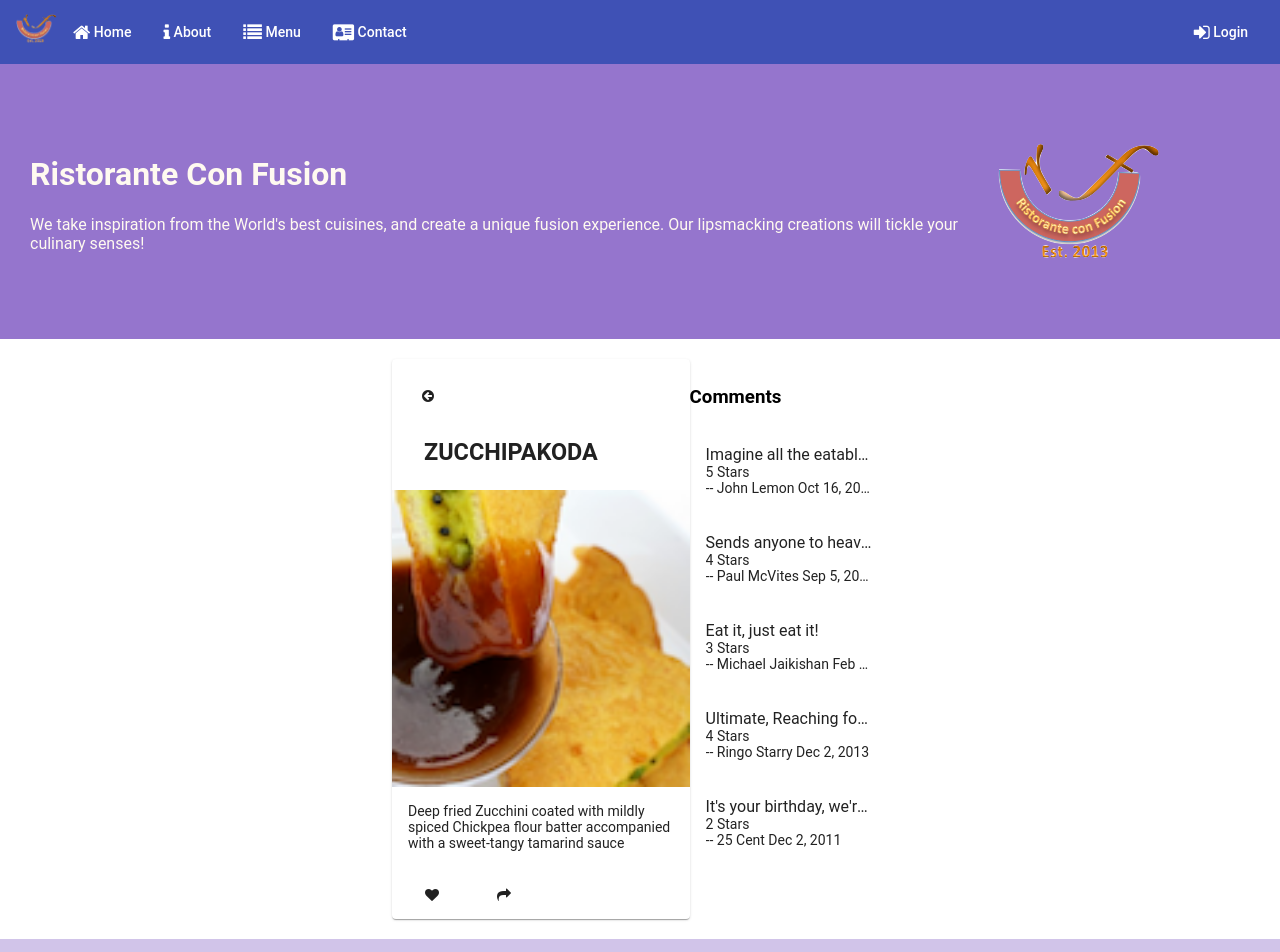
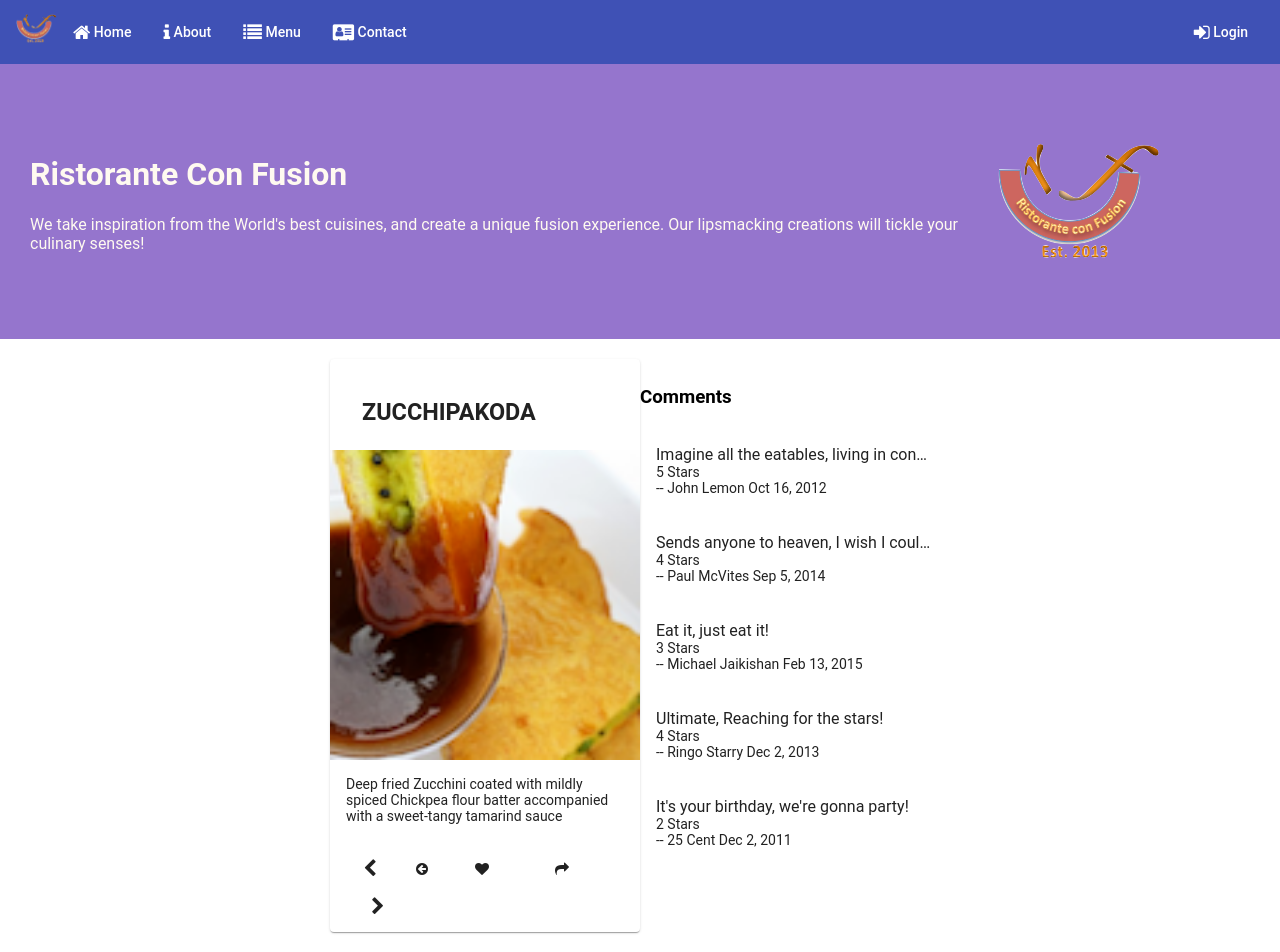
Before and after one commit to UmarAhmed29/Restaurant-Website-Angular, an Angular app: page /dishdetail/1 in a window 1280 px wide. Shown: the top 952 px of the page. Built offline with nearby package versions, Linux system fonts and the light colour scheme.

Commit message:
rxjs part-2

```diff
--- a/src/app/dishdetail/dishdetail.component.html
+++ b/src/app/dishdetail/dishdetail.component.html
@@ -1,11 +1,10 @@
 <div class="container" fxLayout="row" fxLayout.sm="column" fxLayout.xs="column"
   fxLayoutAlign.gt-md="space-around center" fxLayoutGap="10px" fxLayoutGap.xs="0">
 
-  <div fxFlex="40">
+  <div fxFlex="50" *ngIf="dish">
     <!-- <p>Display the details of the Dish here</p> -->
-    <div fxFlex *ngIf="dish">
+    <div fxFlex>
       <mat-card>
-        <button mat-icon-button (click)="goBack()"> <i class="fa fa-arrow-circle-left"></i> </button>
         <mat-card-header>
           <mat-card-title>
             <h3> {{dish.name | uppercase}} </h3>
@@ -16,13 +15,22 @@
           <p> {{dish.description}} </p>
         </mat-card-content>
         <mat-card-actions>
+          <button mat-button [routerLink]="['/dishdetail', prev]">
+            <span class="fa fa-chevron-left fa-lg"></span>
+          </button>
+          <button mat-icon-button (click)="goBack()"> <i class="fa fa-arrow-circle-left"></i> </button>
           <button mat-button> <i class="fa fa-heart"></i> </button>
           <button mat-button> <i class="fa fa-share"></i> </button>
+          <span class="flex-spacer"></span>
+          <button mat-button [routerLink]="['/dishdetail', next]">
+            <span class="fa fa-chevron-right fa-lg"></span>
+          </button>
         </mat-card-actions>
       </mat-card>
     </div>
-    <div fxFlex="40">
-    <mat-list *ngIf="dish">
+
+    <div fxFlex="50" *ngIf="dish">
+    <mat-list>
       <h3> Comments </h3>
       <mat-list-item *ngFor="let comment of dish.comments">
         <h4 matLine> {{comment.comment}} </h4>
--- a/src/app/dishdetail/dishdetail.component.ts
+++ b/src/app/dishdetail/dishdetail.component.ts
@@ -3,6 +3,7 @@
 import { Location } from '@angular/common';
 import { Dish } from '../shared/dish';
 import { DishService} from '../services/dish.service';
+import { switchMap } from 'rxjs/operators';
 
 @Component({
   selector: 'app-dishdetail',
@@ -12,13 +13,24 @@
 export class DishdetailComponent implements OnInit {
 
   dish: Dish;
+  dishIds: string[];
+  prev: string;
+  next: string;
 
   constructor(private dishService: DishService, private route: ActivatedRoute, private location: Location) { }
 
   ngOnInit() {
-    let id = this.route.snapshot.params['id'];
-    this.dishService.getDish(id)
-      .subscribe(dishes => this.dish = dishes);
+    this.dishService.getDishIds()
+      .subscribe((dishIds) => this.dishIds = dishIds);
+    this.route.params
+      .pipe(switchMap((params: Params) => this.dishService.getDish(params['id'])))
+      .subscribe(dish => { this.dish = dish; this.setPrevNext(dish.id); });
+  }
+
+  setPrevNext(dishId: string) {
+    const index = this.dishIds.indexOf(dishId);
+    this.prev = this.dishIds[(this.dishIds.length + index - 1) % this.dishIds.length];
+    this.next = this.dishIds[(this.dishIds.length + index + 1) % this.dishIds.length];
   }
 
   goBack(): void {
--- a/src/app/services/dish.service.ts
+++ b/src/app/services/dish.service.ts
@@ -21,6 +21,10 @@
 
   getFeaturedDish(): Observable<Dish> {
     return of(DISHES.filter((dish) => dish.featured)[0]).pipe(delay(2000));
-}
+  }
+
+  getDishIds(): Observable<string[] | any> {
+    return of(DISHES.map(dish => dish.id));
+  }
 
 }
```
